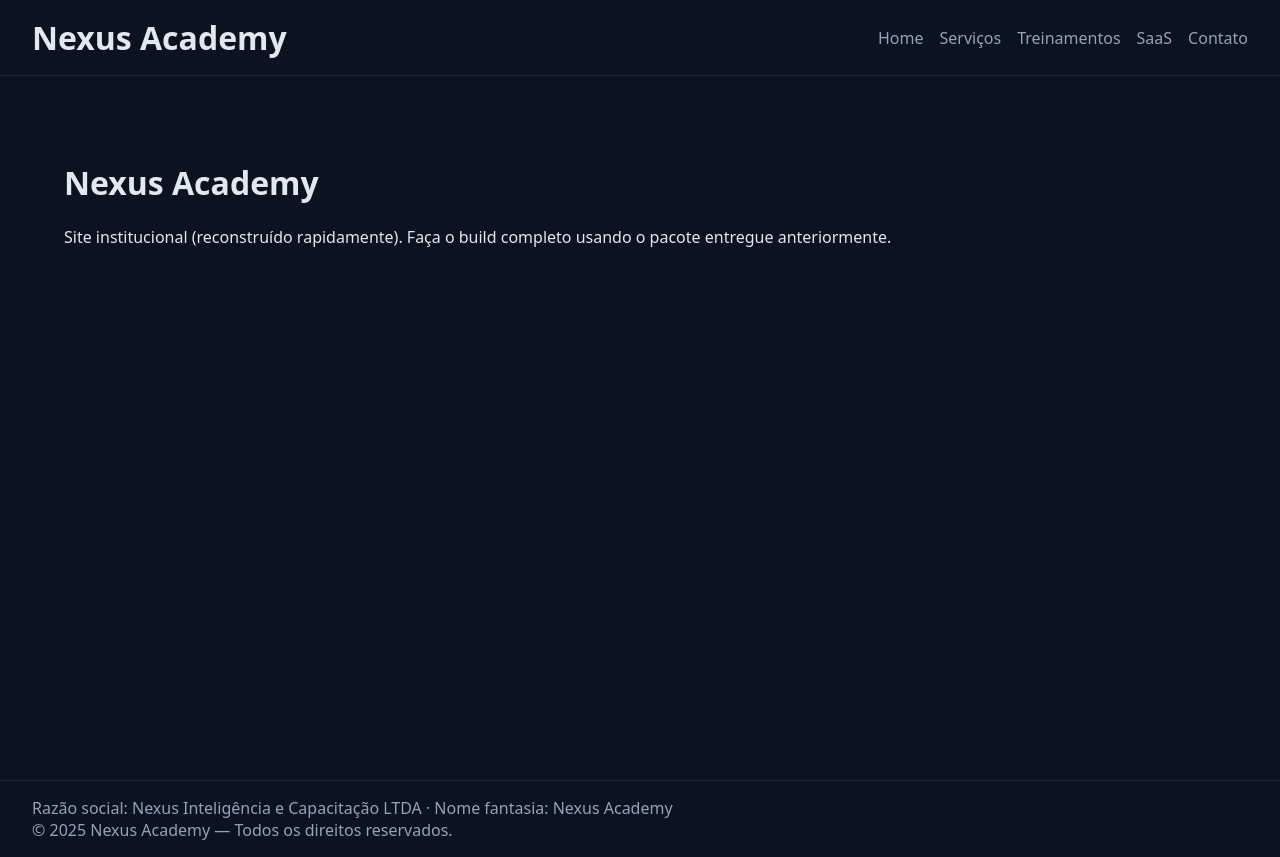
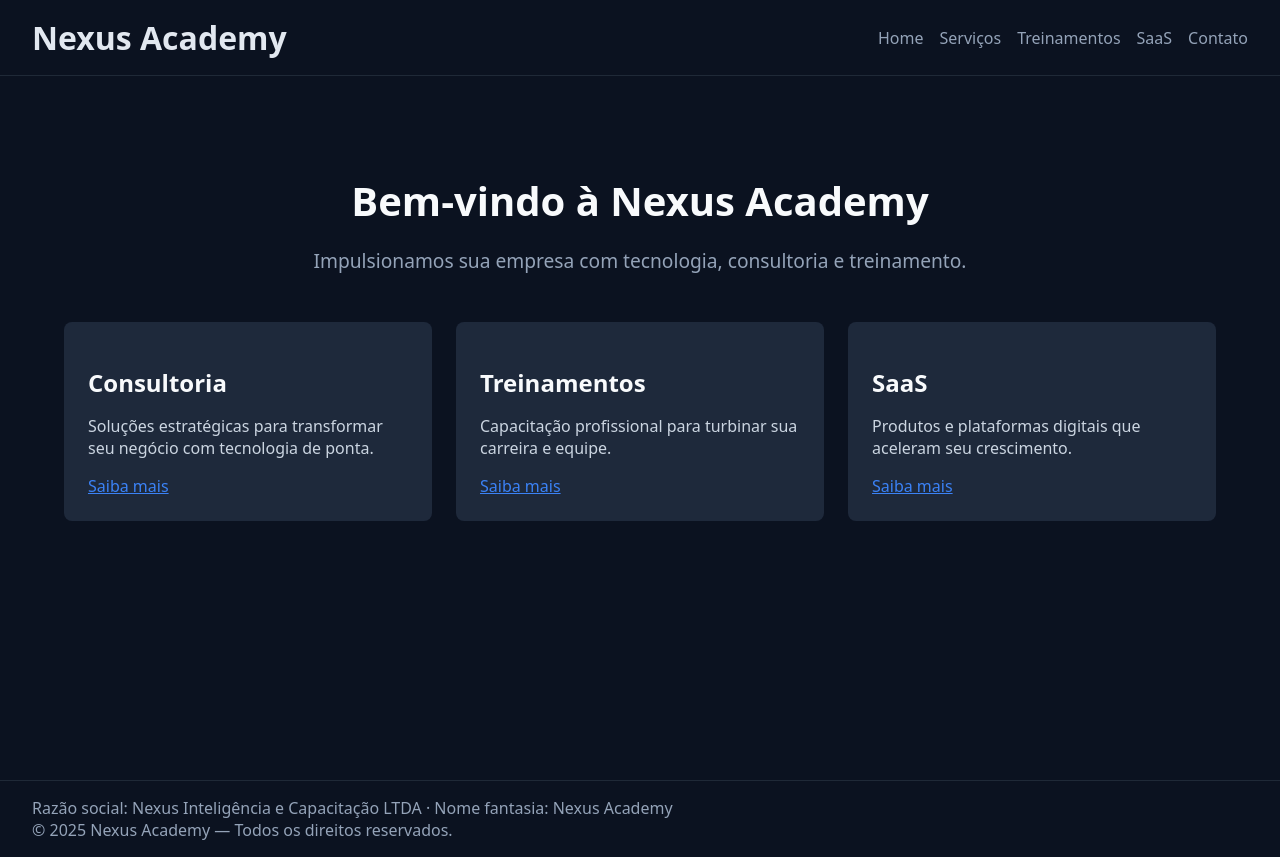
Before and after one commit to DihRJ/nexus-academy-site-brand, a Next.js app: page / in a window 1280 px wide. Built offline with nearby package versions, Linux system fonts and the light colour scheme.

Commit message:
Update page.tsx

```diff
--- a/app/page.tsx
+++ b/app/page.tsx
@@ -1,6 +1,82 @@
+import Link from 'next/link';
+
+export const metadata = {
+  title: 'Nexus Academy - Início',
+  description: 'Site institucional da Nexus Academy, consultoria, treinamento e SaaS.'
+};
+
 export default function Home() {
-  return (<main style={{padding:'2rem',color:'#e2e8f0',background:'#0b1220'}}>
-    <h1>Nexus Academy</h1>
-    <p>Site institucional (reconstruído rapidamente). Faça o build completo usando o pacote entregue anteriormente.</p>
-  </main>);
+  return (
+    <main style={{ padding: '2rem', color: '#e2e8f0', background: '#0b1220' }}>
+      <section style={{ textAlign: 'center', marginBottom: '3rem' }}>
+        <h1 style={{ fontSize: '2.5rem', marginBottom: '1rem', color: '#f8fafc' }}>
+          Bem-vindo à Nexus Academy
+        </h1>
+        <p style={{ fontSize: '1.2rem', color: '#94a3b8' }}>
+          Impulsionamos sua empresa com tecnologia, consultoria e treinamento.
+        </p>
+      </section>
+      <section
+        style={{
+          display: 'flex',
+          flexWrap: 'wrap',
+          gap: '1.5rem',
+          justifyContent: 'center'
+        }}
+      >
+        <div
+          style={{
+            flex: '1',
+            minWidth: '250px',
+            background: '#1e293b',
+            padding: '1.5rem',
+            borderRadius: '0.5rem'
+          }}
+        >
+          <h2 style={{ color: '#f8fafc', marginBottom: '0.5rem' }}>Consultoria</h2>
+          <p style={{ color: '#cbd5e1', marginBottom: '1rem' }}>
+            Soluções estratégicas para transformar seu negócio com tecnologia de
+            ponta.
+          </p>
+          <Link href="/services" style={{ color: '#3b82f6', textDecoration: 'underline' }}>
+            Saiba mais
+          </Link>
+        </div>
+        <div
+          style={{
+            flex: '1',
+            minWidth: '250px',
+            background: '#1e293b',
+            padding: '1.5rem',
+            borderRadius: '0.5rem'
+          }}
+        >
+          <h2 style={{ color: '#f8fafc', marginBottom: '0.5rem' }}>Treinamentos</h2>
+          <p style={{ color: '#cbd5e1', marginBottom: '1rem' }}>
+            Capacitação profissional para turbinar sua carreira e equipe.
+          </p>
+          <Link href="/training" style={{ color: '#3b82f6', textDecoration: 'underline' }}>
+            Saiba mais
+          </Link>
+        </div>
+        <div
+          style={{
+            flex: '1',
+            minWidth: '250px',
+            background: '#1e293b',
+            padding: '1.5rem',
+            borderRadius: '0.5rem'
+          }}
+        >
+          <h2 style={{ color: '#f8fafc', marginBottom: '0.5rem' }}>SaaS</h2>
+          <p style={{ color: '#cbd5e1', marginBottom: '1rem' }}>
+            Produtos e plataformas digitais que aceleram seu crescimento.
+          </p>
+          <Link href="/saas" style={{ color: '#3b82f6', textDecoration: 'underline' }}>
+            Saiba mais
+          </Link>
+        </div>
+      </section>
+    </main>
+  );
 }
```
